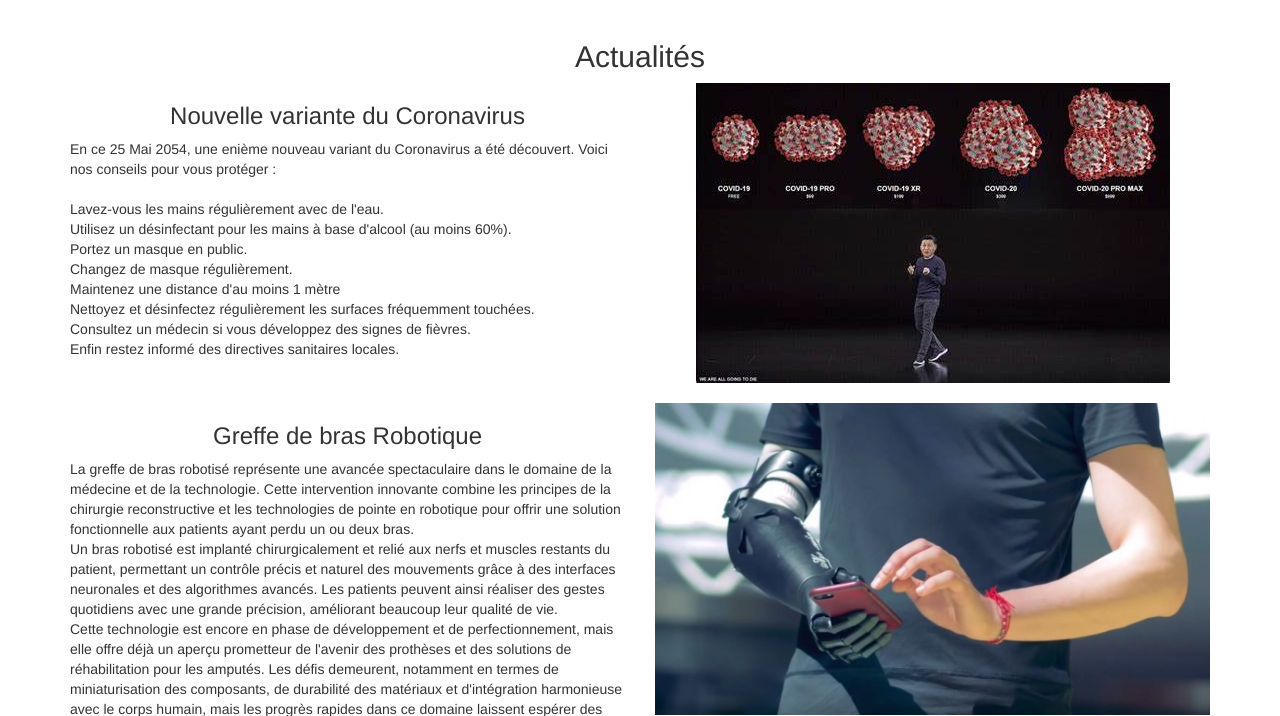
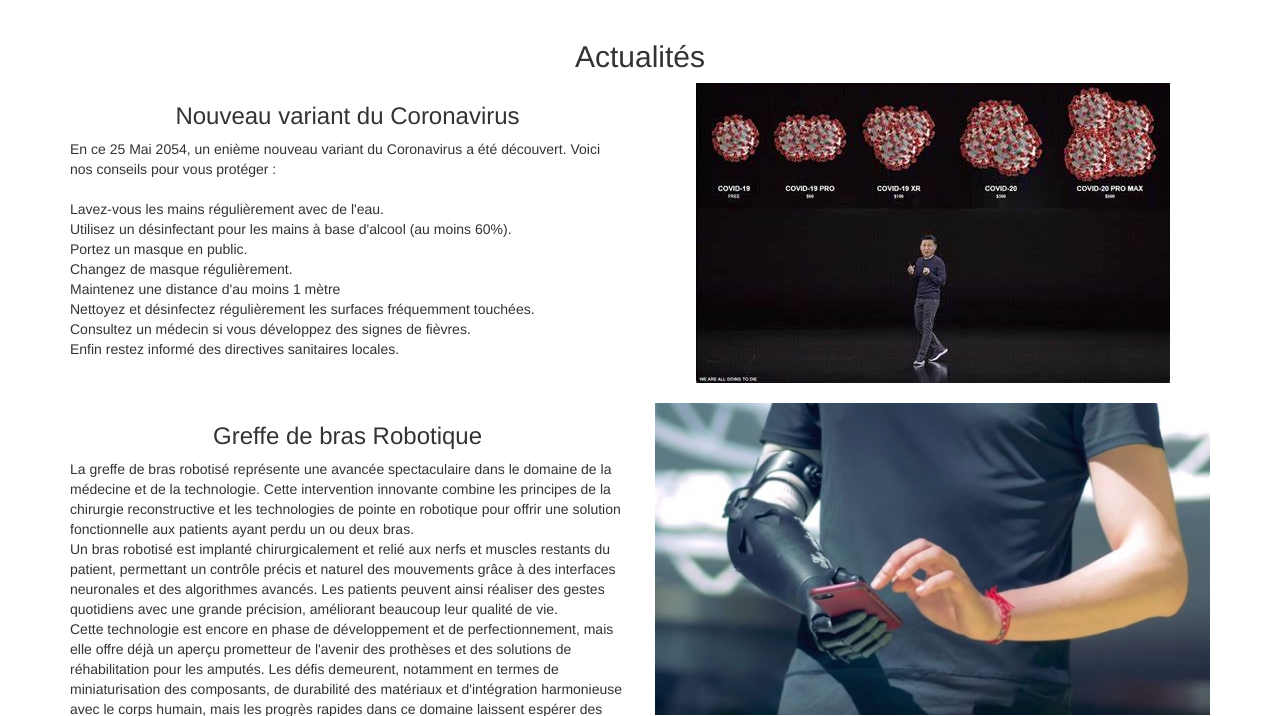
Before and after one commit to LaCometeCookie/Projet-Piscine-Web-ING2, a PHP site: page / in a window 1280 px wide. Shown: the part 102-818 px from the top of the page. Run offline with PHP 8.4, Linux system fonts and the light colour scheme.

Commit message:
Correction des fautes de maxence

```diff
--- a/index.php
+++ b/index.php
@@ -182,13 +182,13 @@
           </div>
      </nav>
 
+    <!-- Actualités -->
       <div class="container text-center">
-          <!-- Actualités -->
           <h2>Actualités</h2>
           <div class="row">
               <div class="col-md-6">
-                  <h3>Nouvelle variante du Coronavirus</h3>
-                  <p style="text-align: left;">En ce 25 Mai 2054, une enième nouveau variant du Coronavirus a été découvert. Voici nos conseils pour vous protéger :
+                  <h3>Nouveau variant du Coronavirus</h3>
+                  <p style="text-align: left;">En ce 25 Mai 2054, un enième nouveau variant du Coronavirus a été découvert. Voici nos conseils pour vous protéger :
                   <br>
                   <br>
                   Lavez-vous les mains régulièrement avec de l'eau.<br>
@@ -220,6 +220,9 @@
                   <img src="Blog2.jpg" class="img-responsive center-block" alt="Image 2">
               </div>
           </div>
+
+          <!-- En mettre autant que necessaire pour reculer le footer -->
+          <br>
       </div>
 
     <!-- Footer -->
```
